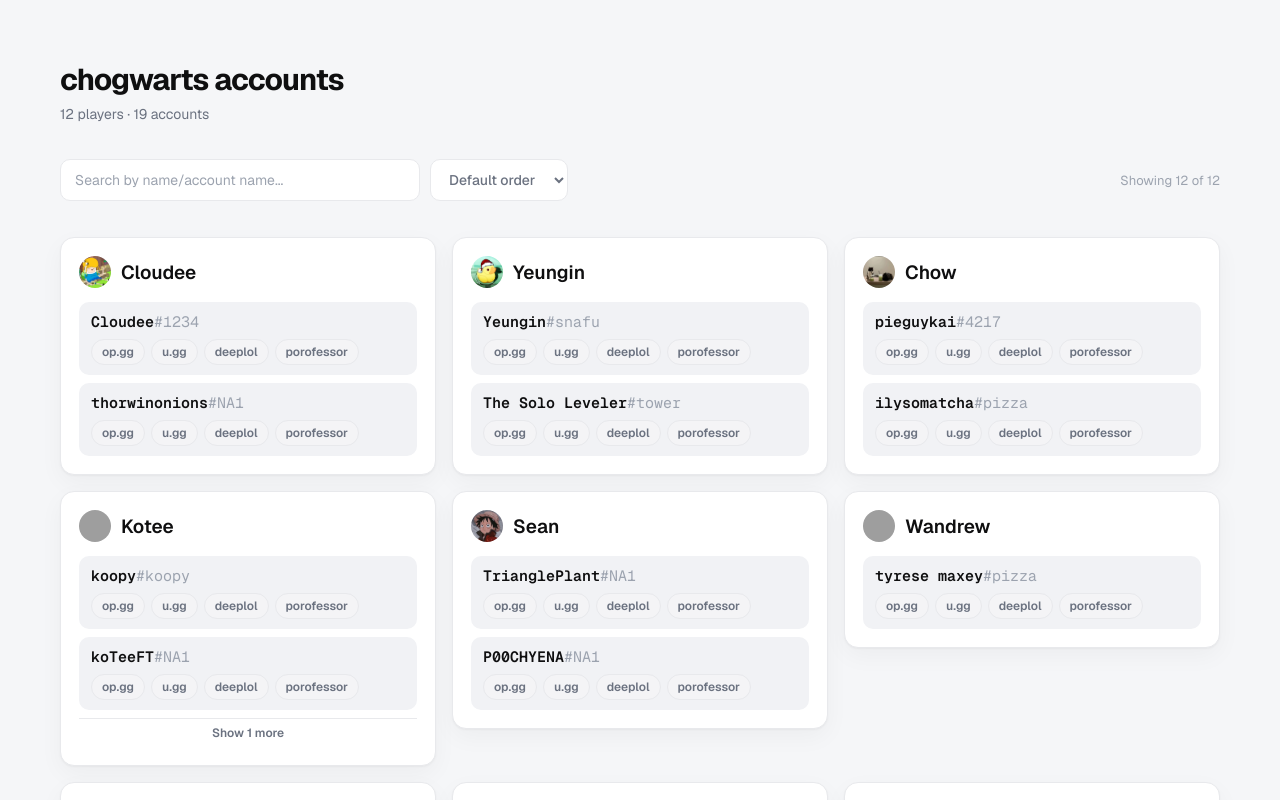
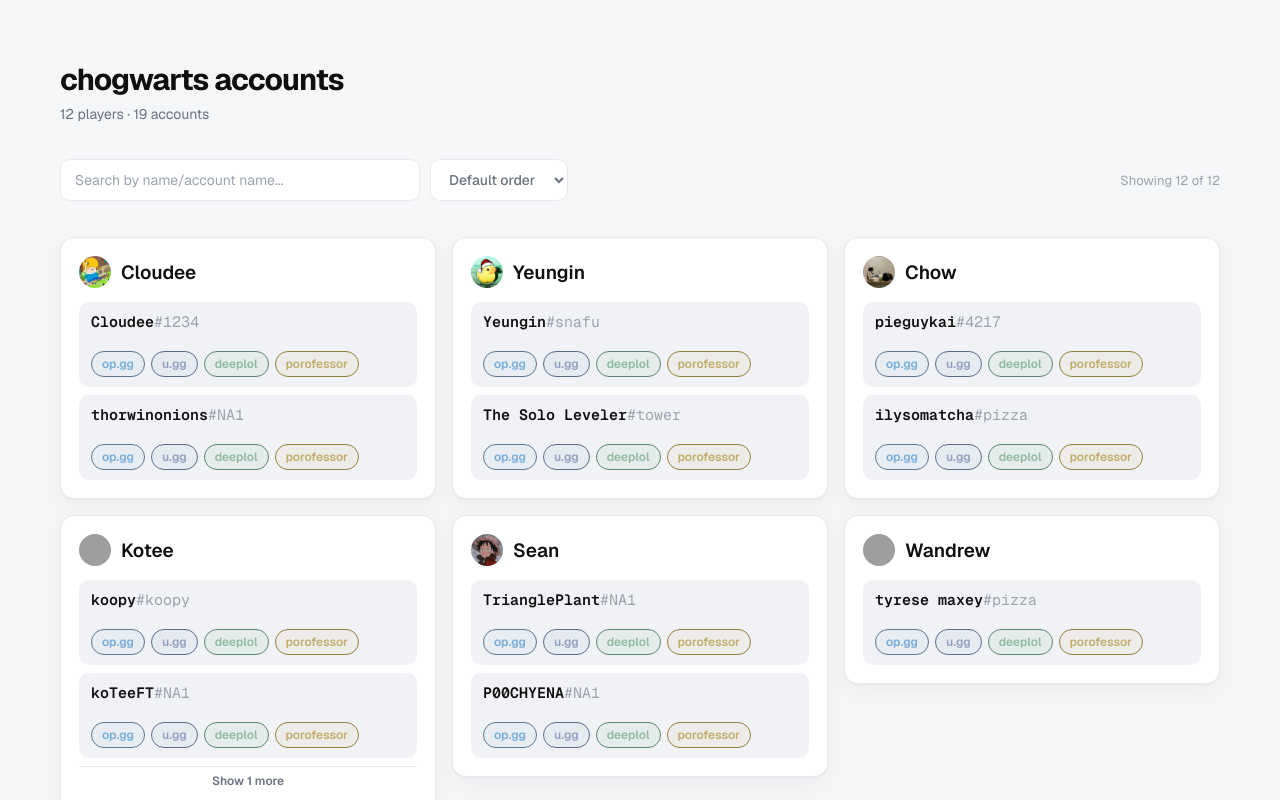
Before and after one commit to alanzhang03/hatewatching, a Next.js app: page / in a window 1280 px wide. Shown: the top 800 px of the page. Built offline with nearby package versions, Linux system fonts and the light colour scheme; no server answers; grey boxes are pictures that could not be loaded.

Commit message:
added gaps

```diff
--- a/app/AccountRow.tsx
+++ b/app/AccountRow.tsx
@@ -76,7 +76,7 @@ export function AccountRow({
       </div>
       <span className={styles.linkGroup}>
         <a
-          className={styles.linkChip}
+          className={`${styles.linkChip} ${styles.linkChipOpgg}`}
           href={opggUrl(account)}
           target='_blank'
           rel='noopener noreferrer'
@@ -84,7 +84,7 @@ export function AccountRow({
           op.gg
         </a>
         <a
-          className={styles.linkChip}
+          className={`${styles.linkChip} ${styles.linkChipUgg}`}
           href={uggUrl(account)}
           target='_blank'
           rel='noopener noreferrer'
@@ -92,7 +92,7 @@ export function AccountRow({
           u.gg
         </a>
         <a
-          className={styles.linkChip}
+          className={`${styles.linkChip} ${styles.linkChipDeeplol}`}
           href={deepLolUrl(account)}
           target='_blank'
           rel='noopener noreferrer'
@@ -100,7 +100,7 @@ export function AccountRow({
           deeplol
         </a>
         <a
-          className={styles.linkChip}
+          className={`${styles.linkChip} ${styles.linkChipPorofessor}`}
           href={porofessorUrl(account)}
           target='_blank'
           rel='noopener noreferrer'
--- a/app/page.module.css
+++ b/app/page.module.css
@@ -247,7 +247,7 @@
   display: flex;
   flex-direction: column;
   align-items: flex-start;
-  gap: 8px;
+  gap: 20px;
   padding: 10px 12px;
   background: var(--row-bg);
   border-radius: 10px;
@@ -389,9 +389,53 @@
   font-weight: 600;
 }
 
+.linkChipOpgg {
+  border-color: #5c7793;
+  background: #6fa0cc12;
+  color: #76adda;
+}
+
+.linkChipUgg {
+  border-color: #5c6c8c;
+  background: #5b7ab812;
+  color: #93a1c0;
+}
+
+.linkChipDeeplol {
+  border-color: #5c8770;
+  background: #4ea86f12;
+  color: #8fbaa1;
+}
+
+.linkChipPorofessor {
+  border-color: #93803f;
+  background: #c2a03a12;
+  color: #c2ac6e;
+}
+
 .linkChip:hover {
   background: var(--chip-hover);
   color: var(--accent);
+}
+
+.linkChipOpgg:hover {
+  background: #6fa0cc22;
+  color: #89a9c4;
+}
+
+.linkChipUgg:hover {
+  background: #5b7ab822;
+  color: #93a1c0;
+}
+
+.linkChipDeeplol:hover {
+  background: #4ea86f22;
+  color: #8fbaa1;
+}
+
+.linkChipPorofessor:hover {
+  background: #c2a03a22;
+  color: #c2ac6e;
 }
 
 .readMore {
```
